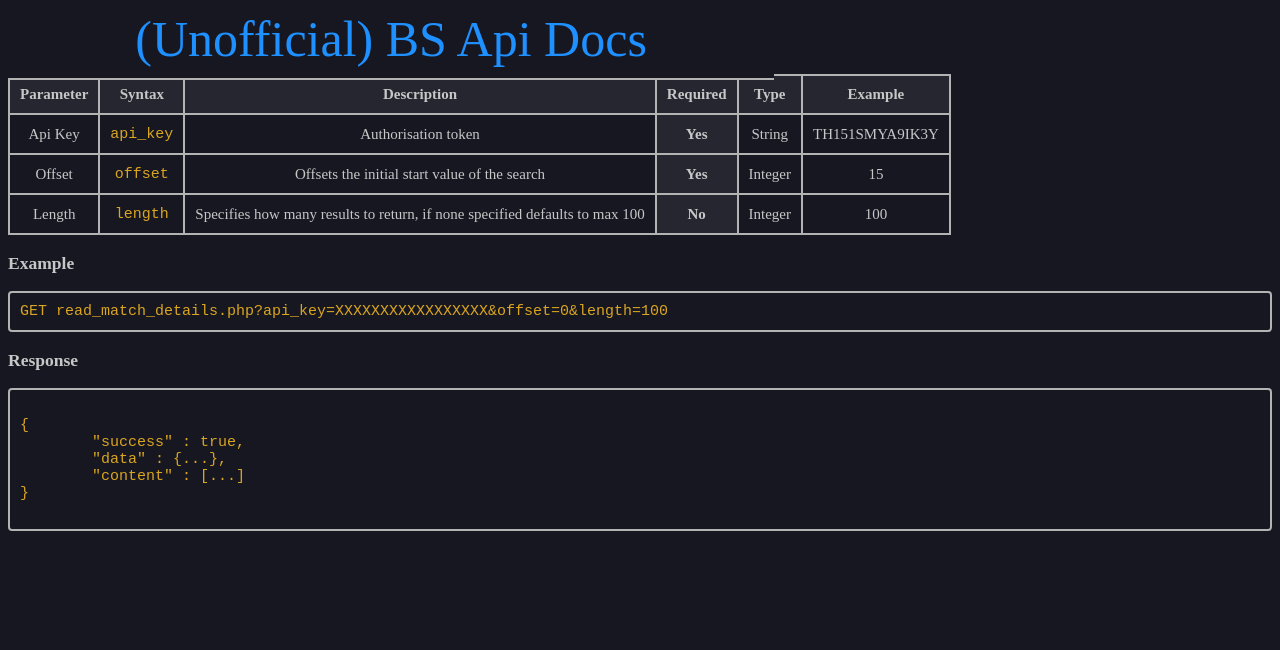
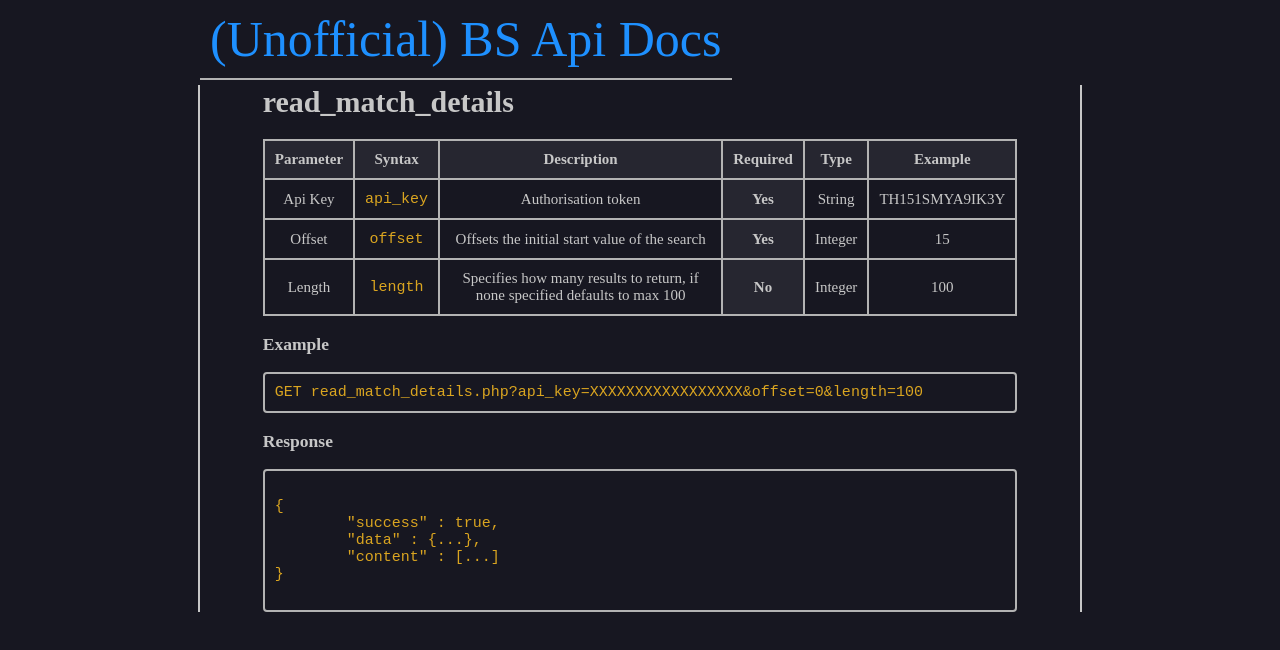
Before and after one commit to cheesenibbles123/bs-api-docs, a plain HTML site: page read_match_details/index.html in a window 1280 px wide. Drawn offline with Linux system fonts and the light colour scheme.

Commit message:
Updated navbar size to fit within side borders

```diff
--- a/css.css
+++ b/css.css
@@ -58,8 +58,6 @@ th:last-child {
 }
 
 .mainContent {
-	margin-left: 15%;
-	margin-right: 15%;
 	margin-top: 85px;
 	padding-left: 5%;
 	padding-right: 5%;
@@ -73,15 +71,21 @@ th:last-child {
 	background-color: inherit;
 	font-size: 50px;
 	list-style-type: none;
-	margin: 0;
 	padding: var(--spacing);
 	top: 0;
 	position: fixed;
 	display: inline;
-	width: 58.3%;
+	width: 67.35%%;
 	text-align: center;
+	margin-top: 0;
 }
 
 .navbar:hover {
 	cursor:pointer;
 }
+
+.navbar,
+.mainContent {
+	margin-left: 15%;
+	margin-right: 15%;
+}
--- a/read_match_details/index.html
+++ b/read_match_details/index.html
@@ -10,6 +10,7 @@
 	<script src="../navBar.js"></script>
 
 	<body>
+		<div class="mainContent">
 			<h1>read_match_details</h1>
 
 			<table>
@@ -66,6 +67,6 @@
 }
 				</code></pre>
 			</div>
-
+		</div>
 	</body>
 </html>
```
Also changed, not shown: read_player_steam_id/index.html (+2 -1 lines), read_players/index.html (+2 -1 lines). Lines whose indentation alone changed are shown as unchanged.
